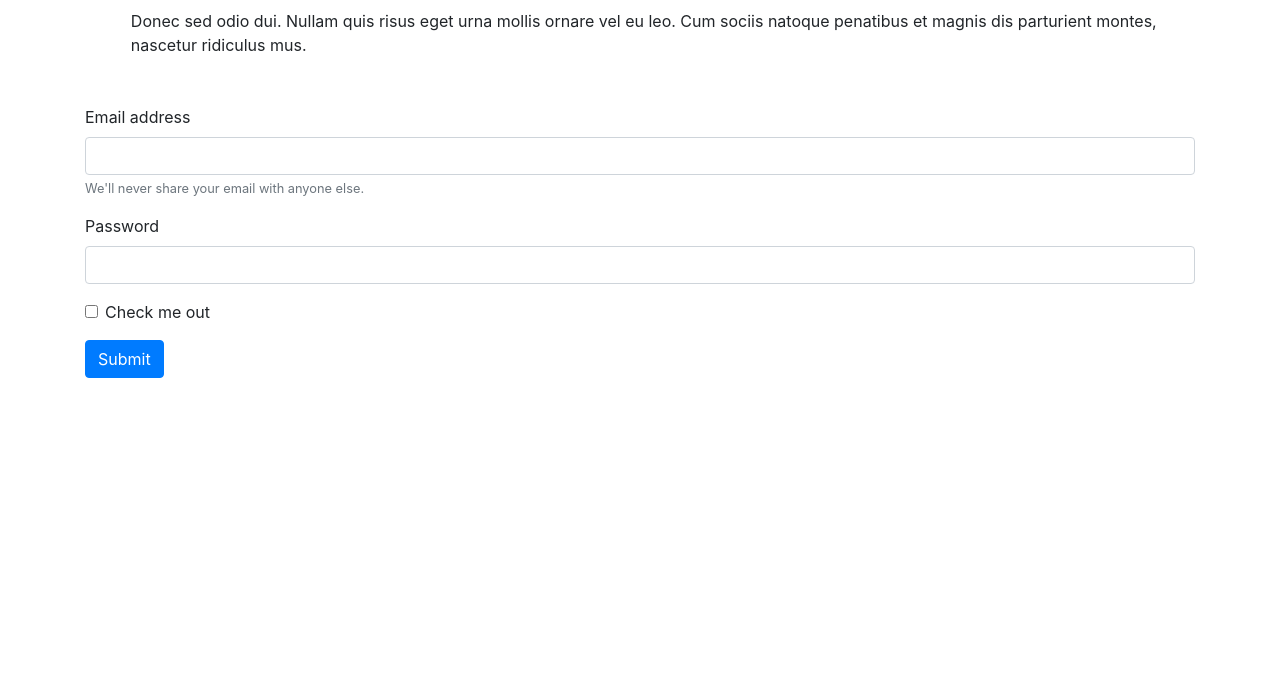
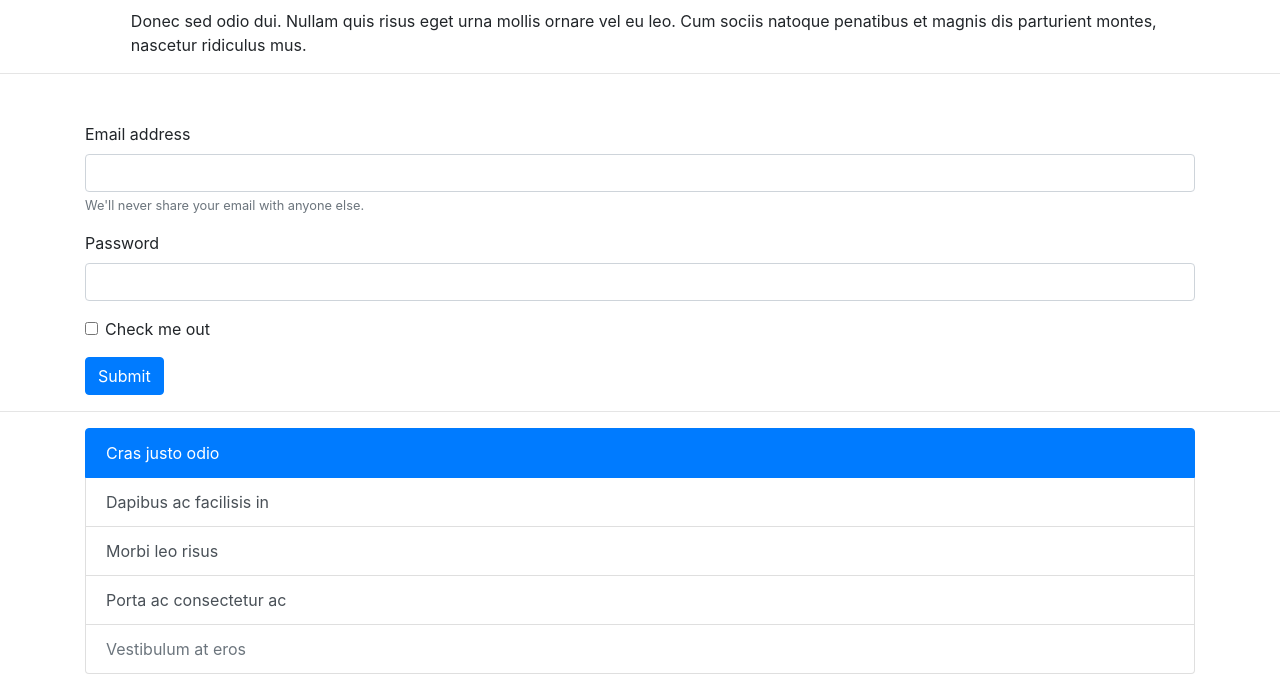
Before and after one commit to Cruz-Bdllo/Github, a plain HTML site: page index.html in a window 1280 px wide. Shown: the part 1488-2162 px from the top of the page. Before the commit the page ends 1866 px from the top, so only its background shows below. Drawn offline with nearby package versions, Linux system fonts and the light colour scheme.

Commit message:
Cuarto commit: Lista de grupos

```diff
--- a/index.html
+++ b/index.html
@@ -117,6 +117,7 @@
         </div>
     </div>
 
+    <hr>
     <div class="container mt-5">
         <form>
             <div class="form-group">
@@ -135,6 +136,19 @@
             <button type="submit" class="btn btn-primary">Submit</button>
         </form>
     </div>
+    <hr>
+    <!-- List Group -->
+    <div class="container">
+        <div class="list-group">
+            <button type="button" class="list-group-item list-group-item-action active">
+                Cras justo odio
+            </button>
+            <button type="button" class="list-group-item list-group-item-action">Dapibus ac facilisis in</button>
+            <button type="button" class="list-group-item list-group-item-action">Morbi leo risus</button>
+            <button type="button" class="list-group-item list-group-item-action">Porta ac consectetur ac</button>
+            <button type="button" class="list-group-item list-group-item-action" disabled>Vestibulum at eros</button>
+        </div>
+    </div>
 
     <!-- Optional JavaScript -->
     <!-- jQuery first, then Popper.js, then Bootstrap JS -->
```
